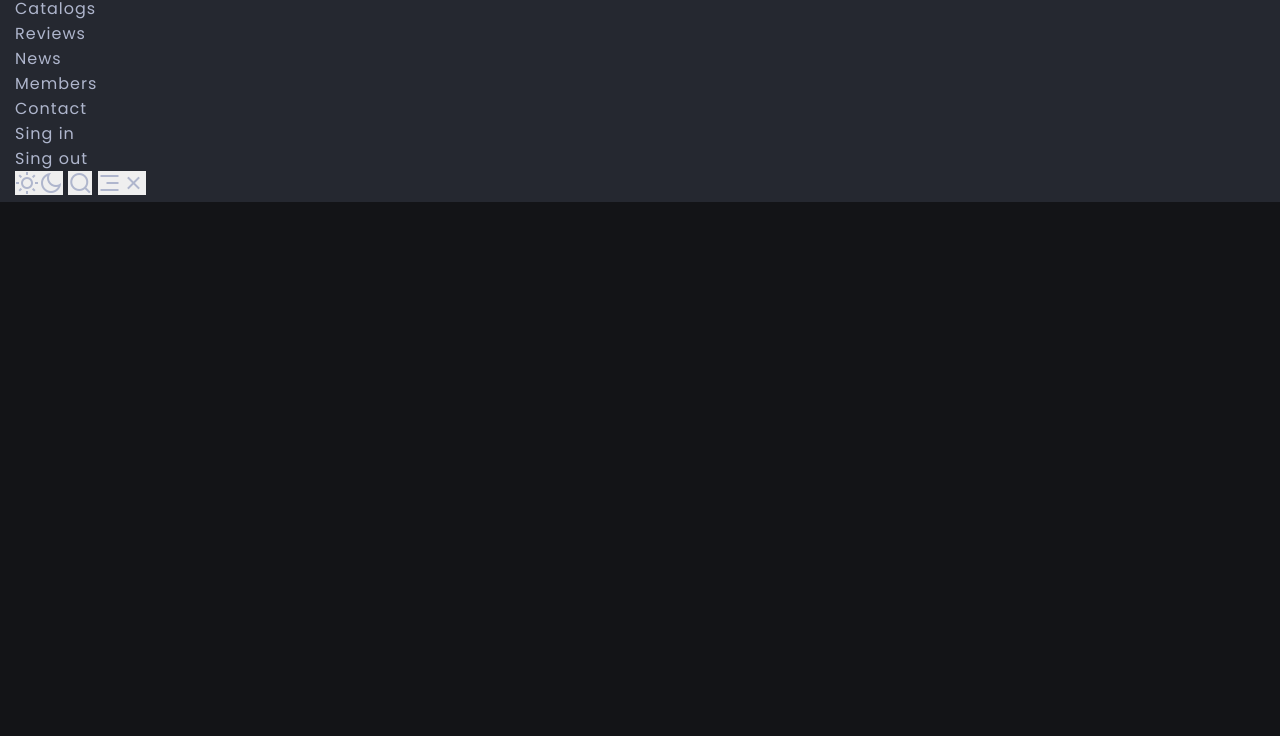
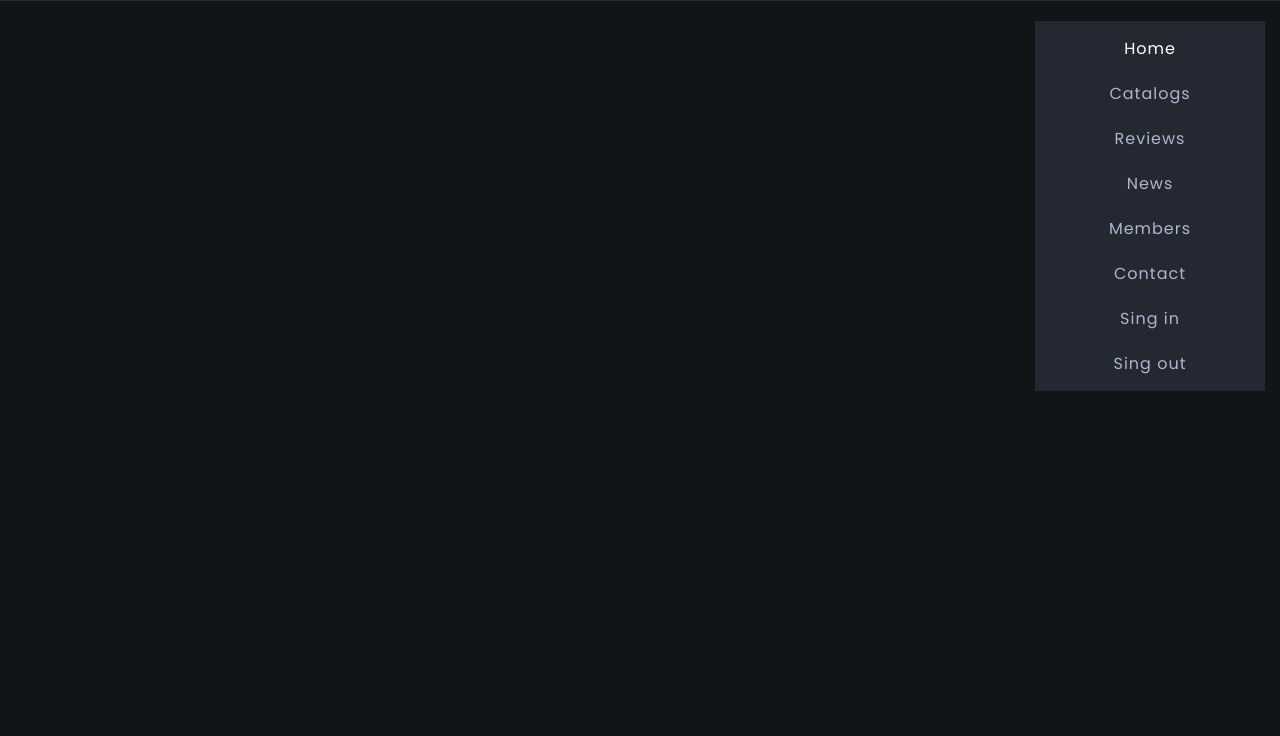
Before and after one commit to mdshafikulislam/50-Design-and-Development-Projects, a plain HTML site: page Web Design Full Template/NewsFlash/index.html in a window 1280 px wide. Shown: the part 64-800 px from the top of the page. Drawn offline with nearby package versions, Linux system fonts and the light colour scheme.

Commit message:
NewsFlash css comment add

```diff
--- a/Web Design Full Template/NewsFlash/assets/css/main.css
+++ b/Web Design Full Template/NewsFlash/assets/css/main.css
@@ -105,13 +105,78 @@ body.light-theme {
 
 /* Header styles*/
 .header {
-    background-color:var(--secondary-background-color);
-    position:fixed;
+    background-color: var(--secondary-background-color);
+    position: fixed;
     top: 0;
     left: 0;
     width: 100%;
-    z-index:999;
+    z-index: 999;
 }
+
+.navbar {
+    display: flex;
+    align-items: center;
+    justify-content: space-between;
+    padding-block: 1.5rem;
+}
+
+.logo {
+    font-size: var(--font-size-md);
+    color: var(--light-color);
+}
+
+.menu {
+    position: absolute;
+    top: 8.5rem;
+    right: 1.5rem;
+    width: 23rem;
+    padding: 1.5rem;
+    background-color: var(--secondary-background-color);
+    /* opacity: 0;
+    transform: scale(0); */
+    transition: opacity 0.25s ease-in;
+}
+
+.list {
+    display: flex;
+    align-items: center;
+    gap: var(--gap);
+    /* flex-direction: column; */
+}
+
+.menu>.list {
+    flex-direction: column;
+}
+
+.list-link.current {
+    color: var(--light-color);
+}
+
+.close-menu-icon {
+    display: none;
+}
+
+.btn {
+    cursor: pointer;
+}
+
+.list-link:hover,
+.btn:hover,
+.btn:hover span {
+    color: var(--light-color);
+}
+
+.moon-icon {
+    display: none;
+}
+
+.light-theme .sun-icon {
+    display: none;
+}
+.light-theme .moon-icon {
+    display: block;
+}
+
 /* Header Javascript styles  */
 
 /* Search styles*/
```
